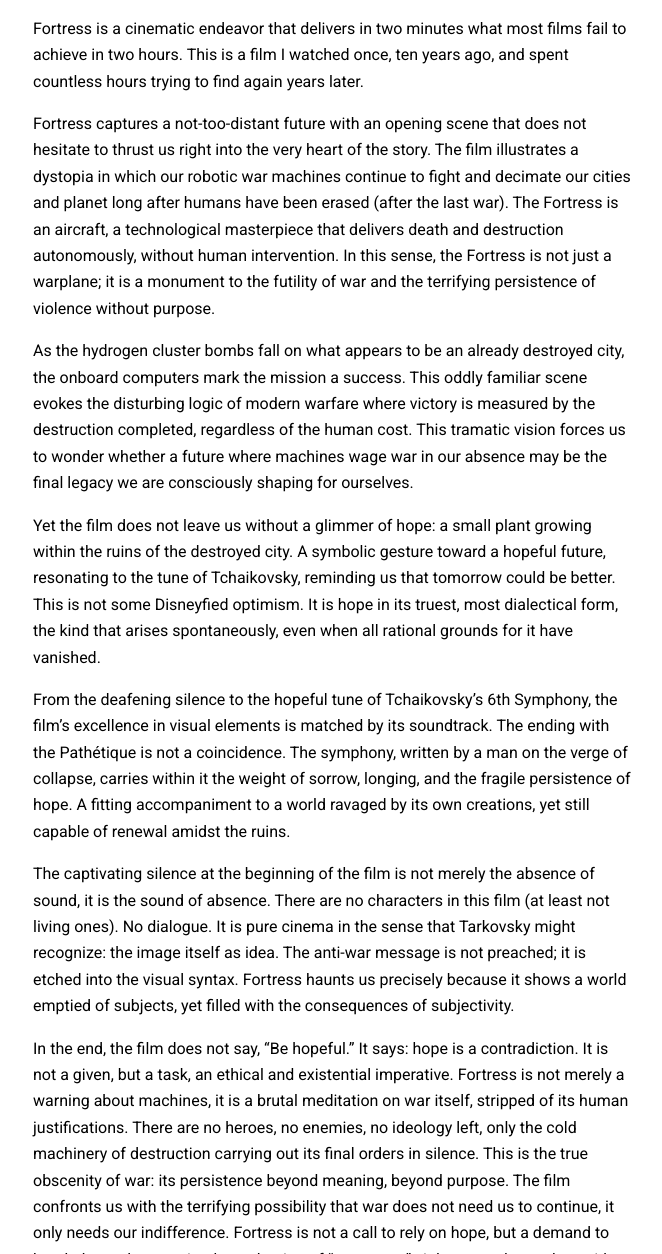
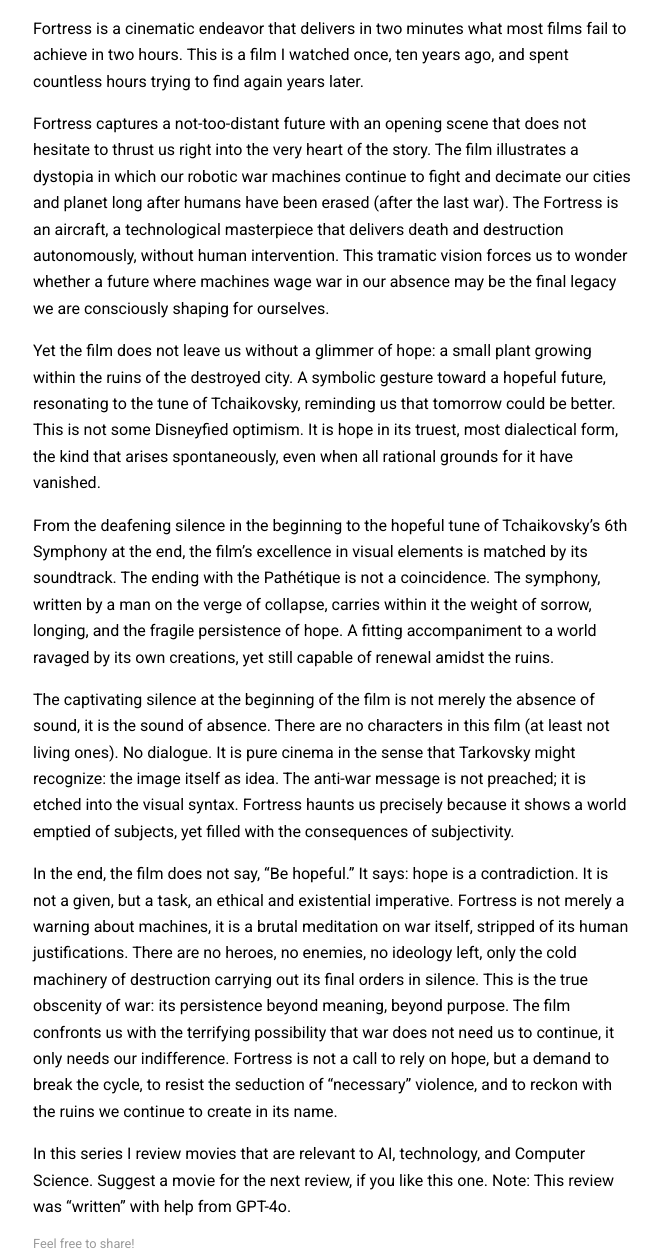
Before and after one commit to nalmadi/nalmadi.github.io, a Jekyll site: the page built from _posts/2025-06-13-Fortress.md, in a window 1280 px wide and 1400 px high, scrolled down 996 px, cut to the strip 146-1400 px from the top of the window. Shown: the whole strip, without its empty margins (307-969 px from the left). Built offline with Jekyll 4.4.1, drawn with Linux system fonts in a browser that asks for light colours; nearby versions of some CDN libraries.

Commit message:
Update 2025-06-13-Fortress.md

```diff
--- a/_posts/2025-06-13-Fortress.md
+++ b/_posts/2025-06-13-Fortress.md
@@ -18,13 +18,11 @@
 
 Fortress is a cinematic endeavor that delivers in two minutes what most films fail to achieve in two hours. This is a film I watched once, ten years ago, and spent countless hours trying to find again years later.
 
-Fortress captures a not-too-distant future with an opening scene that does not hesitate to thrust us right into the very heart of the story. The film illustrates a dystopia in which our robotic war machines continue to fight and decimate our cities and planet long after humans have been erased (after the last war). The Fortress is an aircraft, a technological masterpiece that delivers death and destruction autonomously, without human intervention. In this sense, the Fortress is not just a warplane; it is a monument to the futility of war and the terrifying persistence of violence without purpose.
-
-As the hydrogen cluster bombs fall on what appears to be an already destroyed city, the onboard computers mark the mission a success.  This oddly familiar scene evokes the disturbing logic of modern warfare where victory is measured by the destruction completed, regardless of the human cost.  This tramatic vision forces us to wonder whether a future where machines wage war in our absence may be the final legacy we are consciously shaping for ourselves.
+Fortress captures a not-too-distant future with an opening scene that does not hesitate to thrust us right into the very heart of the story. The film illustrates a dystopia in which our robotic war machines continue to fight and decimate our cities and planet long after humans have been erased (after the last war). The Fortress is an aircraft, a technological masterpiece that delivers death and destruction autonomously, without human intervention. This tramatic vision forces us to wonder whether a future where machines wage war in our absence may be the final legacy we are consciously shaping for ourselves.
 
 Yet the film does not leave us without a glimmer of hope: a small plant growing within the ruins of the destroyed city. A symbolic gesture toward a hopeful future, resonating to the tune of Tchaikovsky, reminding us that tomorrow could be better. This is not some Disneyfied optimism. It is hope in its truest, most dialectical form, the kind that arises spontaneously, even when all rational grounds for it have vanished.
 
-From the deafening silence to the hopeful tune of Tchaikovsky's 6th Symphony, the film's excellence in visual elements is matched by its soundtrack. The ending with the Pathétique is not a coincidence. The symphony, written by a man on the verge of collapse, carries within it the weight of sorrow, longing, and the fragile persistence of hope. A fitting accompaniment to a world ravaged by its own creations, yet still capable of renewal amidst the ruins.
+From the deafening silence in the beginning to the hopeful tune of Tchaikovsky's 6th Symphony at the end, the film's excellence in visual elements is matched by its soundtrack. The ending with the Pathétique is not a coincidence. The symphony, written by a man on the verge of collapse, carries within it the weight of sorrow, longing, and the fragile persistence of hope. A fitting accompaniment to a world ravaged by its own creations, yet still capable of renewal amidst the ruins.
 
 The captivating silence at the beginning of the film is not merely the absence of sound, it is the sound of absence.  There are no characters in this film (at least not living ones). No dialogue. It is pure cinema in the sense that Tarkovsky might recognize: the image itself as idea. The anti-war message is not preached; it is etched into the visual syntax. Fortress haunts us precisely because it shows a world emptied of subjects, yet filled with the consequences of subjectivity.
 
```
